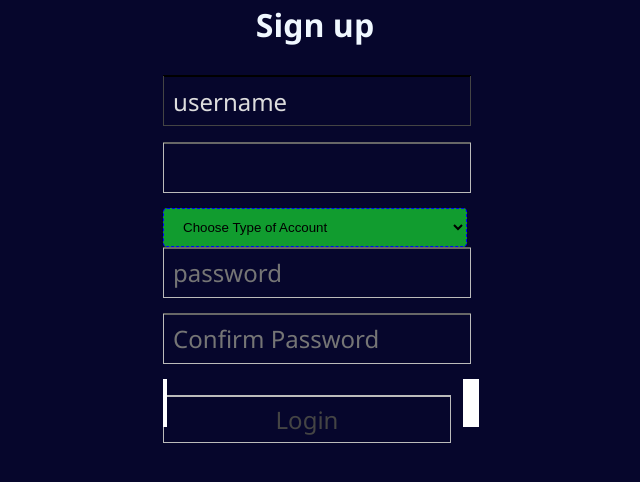
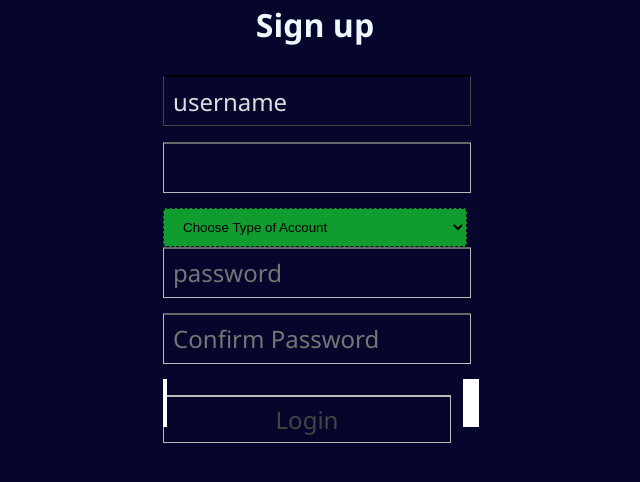
Before and after one commit to x0can/Automate-it, a Flask app: page /register in a window 1280 px wide. Shown: the part 155-637 px from the top of the page, without its empty margins (325-965 px from the left). Run offline with Flask 2, Linux system fonts and the light colour scheme.

Commit message:
change styles

```diff
--- a/app/static/login.css
+++ b/app/static/login.css
@@ -326,7 +326,7 @@
   select {
     width: 100%;
     padding: 10px 15px;
-    border: 1px dashed blue;
+    border: 1px dashed  rgb(6, 6, 44);;
     border-radius: 4px;
     background-color:  rgb(17, 156, 47);;
  }
```
